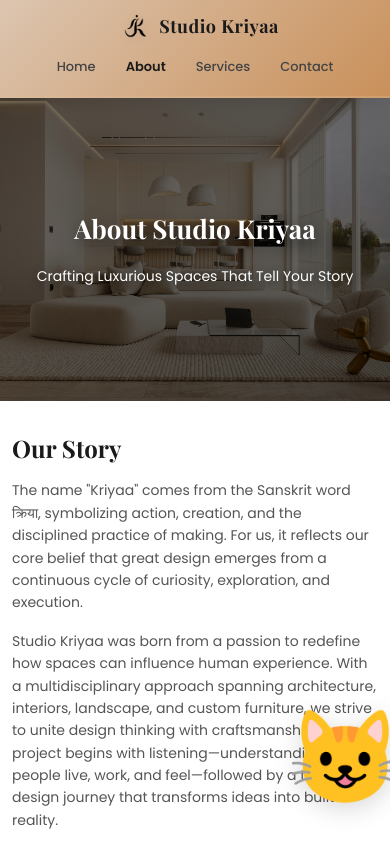
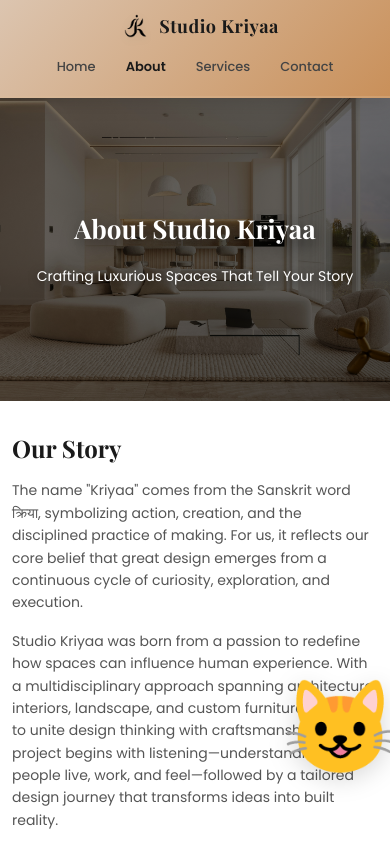
Before and after one commit to maheshbhagwat1997/studio-kriyaa, a React (Vite) app: page /about in a window 390 px wide. Built offline with nearby package versions, Linux system fonts and the light colour scheme.

Commit message:
Fix cat position to stay in bottom right corner and increase footer font sizes on mobile

```diff
--- a/src/HomePage.css
+++ b/src/HomePage.css
@@ -857,7 +857,7 @@ h1, h2, h3, h4, h5, h6 {
   }
 
   .footer-col h4 {
-    font-size: 15px;
+    font-size: 16px;
     margin-bottom: 12px;
     font-weight: 600;
   }
@@ -865,7 +865,7 @@ h1, h2, h3, h4, h5, h6 {
   .footer-col a {
     display: block;
     padding: 6px 0;
-    font-size: 13px;
+    font-size: 14px;
     color: #666;
     transition: color 0.3s ease;
   }
@@ -875,7 +875,7 @@ h1, h2, h3, h4, h5, h6 {
   }
 
   .footer-col p {
-    font-size: 13px;
+    font-size: 14px;
   }
 
   .copyright {
--- a/src/components/AnimatedCat.css
+++ b/src/components/AnimatedCat.css
@@ -230,8 +230,8 @@
 /* RESPONSIVE */
 @media (max-width: 768px) {
   .cat-container {
-    bottom: 60px;
-    right: 15px;
+    bottom: 80px;
+    right: 20px;
   }
 
   .cat-wrapper {
@@ -258,8 +258,8 @@
 
 @media (max-width: 480px) {
   .cat-container {
-    bottom: 50px;
-    right: 10px;
+    bottom: 80px;
+    right: 15px;
   }
 
   .cat-wrapper {
```
